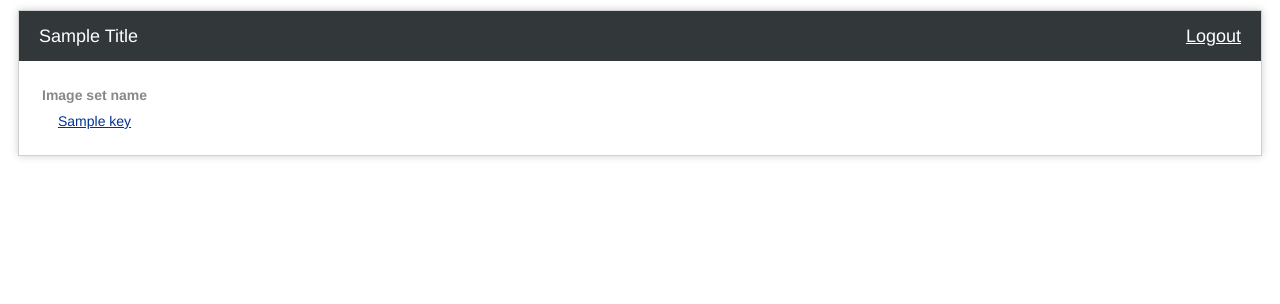
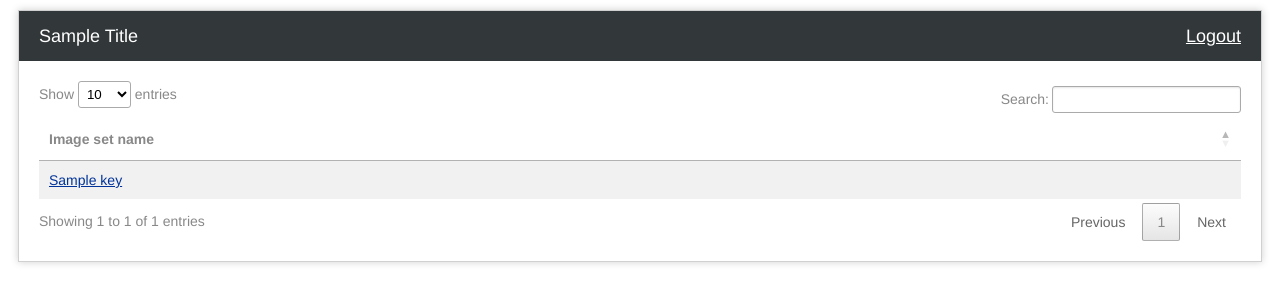
Before and after one commit to falon3/dicomBrowserImageViewer, a Flask app: template templates/userpictures.html in a window 1280 px wide. Shown: the top 304 px of the page. Run offline with Flask 2, Linux system fonts and the light colour scheme; the template is opened without the code that fills it: most values are stand-ins (such as "Sample title", 1, 10 or a date in 2020); lists and menus that the app fills with data are empty; some libraries are stand-ins or nearby versions.

Commit message:
-Added datatables

```diff
--- a/app.py
+++ b/app.py
@@ -70,7 +70,8 @@ def after_request(response):
 @login_required
 def index():
     #return render_template('upload.html', title="Dicom Uploader")
-    return redirect("/myimages/" + g.currentUser.name )
+    #return redirect("/myimages")
+    return displayUserImageSets()
 
 # handles uploading Dicom files, converting into jpg format and storing into database
 @app.route('/upload/', methods=['POST'])
@@ -134,13 +135,19 @@ def query_set(set_id):
 
     # get db connection cursor
     cursor = g.db.cursor()
-    cursor.execute("SELECT id FROM images WHERE set_id='%s'", set_id)
+    cursor.execute("SELECT i.id "
+                   "FROM images i, image_sets s "
+                   "WHERE i.set_id=%s "
+                   "AND i.set_id = s.id "
+                   "AND s.user_id=%s", (set_id, g.currentUser.userID))
     img_list = cursor.fetchall()
     first = img_list[0][0]
     size = len(img_list)
-    cursor.execute("SELECT name FROM image_sets WHERE id='%s'", set_id)
+    cursor.execute("SELECT name "
+                   "FROM image_sets "
+                   "WHERE id=%s "
+                   "AND user_id=%s", (set_id, g.currentUser.userID))
     set_name = cursor.fetchone()[0]
-    print(set_name)
 
     return render_template('submit.html', title=set_name, first = first, size = size)
 
@@ -151,7 +158,11 @@ def get_image(img_id):
     cursor = g.db.cursor()
     try:
         #get image set from database
-        cursor.execute("SELECT image FROM images WHERE id='%s'", img_id)
+        cursor.execute("SELECT i.image "
+                       "FROM images i, image_sets s "
+                       "WHERE i.id=%s "
+                       "AND i.set_id = s.id "
+                       "AND s.user_id=%s", (img_id, g.currentUser.userID))
         img = cursor.fetchone()[0]
         return send_file(BytesIO(img), mimetype='image/jpg')
 
@@ -199,17 +210,15 @@ def Authenticate():
         return render_template('login.html', title='Login', error= err)
 
 
-@app.route("/myimages/<username>/", methods=['GET'])
+@app.route("/myimages/", methods=['GET'])
 @login_required
-def displayUserImageSets(username):
+def displayUserImageSets():
     cursor = g.db.cursor()
     cursor.execute("SELECT name, id from image_sets where user_id = %s", (g.currentUser.userID))
     data = cursor.fetchall()
     img_dict = {str(set[0]): set[1] for set in data}
 
     return render_template('userpictures.html', title='User Image Set Library', result = img_dict)
-
-
 
 @app.route("/newaccount/", methods=['GET', 'POST'])
 @logout_required
--- a/static/style.css
+++ b/static/style.css
@@ -61,25 +61,26 @@ p.footer{
 }
 
 /* Form Styles */
-form label{
+label{
     display: block;
-    margin-bottom: 5px;
 }
-form input {
+
+input {
     border: 1px solid #aaa;
     border-radius: 2px;
     box-shadow: inset 0 1px 2px rgba(0,0,0,.1);
     box-sizing: border-box;
     padding: 5px;
-    margin-top: 10px;
-    margin-bottom: 10px;
+    margin-top: 5px;
+    margin-bottom: 5px;
     outline: 0;
     -webkit-border-radius: 2px;
     -moz-border-radius: 2px;
     -webkit-box-shadow: inset 0 1px 2px rgba(0,0,0,.1);
     -moz-box-shadow: inset 0 1px 2px rgba(0,0,0,.1);
 }
-form input[type=submit], button {
+
+input[type=submit], button {
     background: #198ad1;
     color: #fff;
     display: inline-block;
@@ -210,3 +211,7 @@ canvas#canvas {
     color: #D50013 !important;
     font-weight: bold;
 }
+
+table.dataTable.no-footer {
+    border-bottom: none;
+}
--- a/templates/scripts.html
+++ b/templates/scripts.html
@@ -1,4 +1,6 @@
 <script type="text/javascript" src="{{ url_for('static', filename='scripts/libs/jquery-3.1.1.min.js') }}"></script>
+<script type="text/javascript" src="https://cdn.datatables.net/1.10.12/js/jquery.dataTables.min.js"></script>
+<script type="text/javascript" src="https://cdn.datatables.net/1.10.12/js/dataTables.jqueryui.min.js"></script>
 <script type="text/javascript" src="{{ url_for('static', filename='scripts/libs/underscore-min.js') }}"></script>
 <script type="text/javascript" src="{{ url_for('static', filename='scripts/canvasExtra.js') }}"></script>
 <script type="text/javascript" src="{{ url_for('static', filename='scripts/viewer.js') }}"></script>
--- a/templates/styles.html
+++ b/templates/styles.html
@@ -1 +1,3 @@
+<link rel="stylesheet" type="text/css" href="//code.jquery.com/ui/1.11.4/themes/smoothness/jquery-ui.css" />
+<link rel="stylesheet" type="text/css" href="https://cdn.datatables.net/1.10.12/css/dataTables.jqueryui.min.css" />
 <link rel="stylesheet" type="text/css" href="{{ url_for('static', filename='style.css') }}" />
--- a/templates/userpictures.html
+++ b/templates/userpictures.html
@@ -2,16 +2,22 @@
 
 {% block content %}
 
-<table border ="0" id="imageTable">
+<table class="display" width="100%" cellspacing="0" id="imageTable">
+    <thead>
         <tr>
             <th>Image set name</th>
         </tr>
+    </thead>
+    <tbody>
         {% for key, value in result.iteritems() %}
-    <tr >
-        <th> <a href="/viewset/{{ value }}">{{ key }}</a></th>
+        <tr>
+            <td> <a href="/viewset/{{ value }}">{{ key }}</a></td>
         </tr>
         {% endfor %}
+    </tbody>
 </table>
-
+<script type="text/javascript">
+    $("#imageTable").DataTable();
+</script>
 
 {% endblock %}
```
Lines whose indentation alone changed are shown as unchanged.
